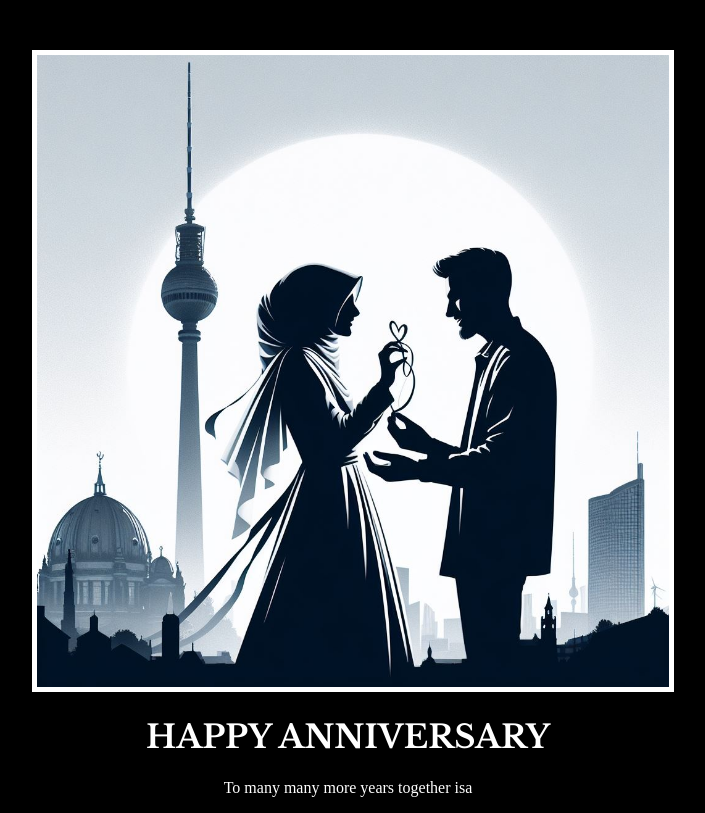
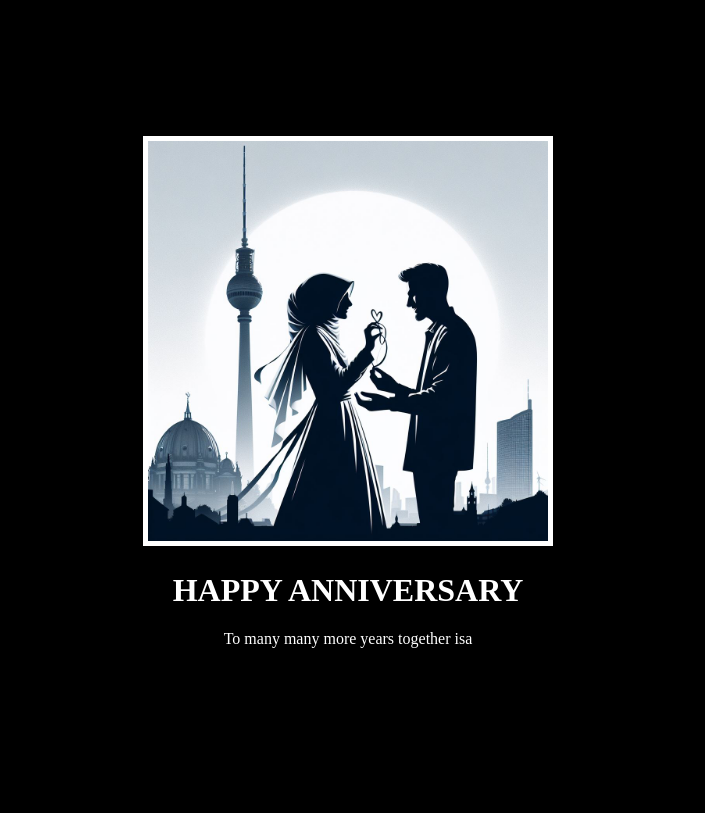
Before and after one commit to MohamedClio/anniversary, a plain HTML site: page index.html in a window 1280 px wide. Shown: the whole page, without its empty margins (292-997 px from the left). Drawn offline with nearby package versions, Linux system fonts and the light colour scheme.

Commit message:
Update style.css

```diff
--- a/style.css
+++ b/style.css
@@ -1,35 +1,23 @@
-.libre-baskerville-regular {
-  font-family: "Libre Baskerville", serif;
-  font-weight: 400;
-  font-style: normal;
+body {
+  background-color: black;
+  display: flex;
+  justify-content: center; /* Center horizontally */
+  align-items: center; /* Center vertically */
+  height: 100vh; /* Set body height to full viewport height */
+  margin: 0; /* Remove default margin */
 }
 
-.libre-baskerville-regular-italic {
-  font-family: "Libre Baskerville", serif;
-  font-weight: 400;
-  font-style: italic;
+img {
+  border: 5px solid white;
+  width: 400px;
+  height: 400px;
 }
-
 h1 {
-  font-family: "Libre Baskerville", serif;
-  font-weight: 700;
-  font-style: normal;
+  text-transform: uppercase;
+  font-size: 2rem;
+  position: relative;
+}
+div {
   color: white;
-  text-transform: uppercase;
-}
-html {
-  background-color: black;
   text-align: center;
 }
-p {
-  color: white;
-}
-img {
-  border: 5px solid white;
-  width: 100%;
-}
-div {
-  margin-top: 50px;
-  width: 50%;
-  margin-left: 25%;
-}
```
